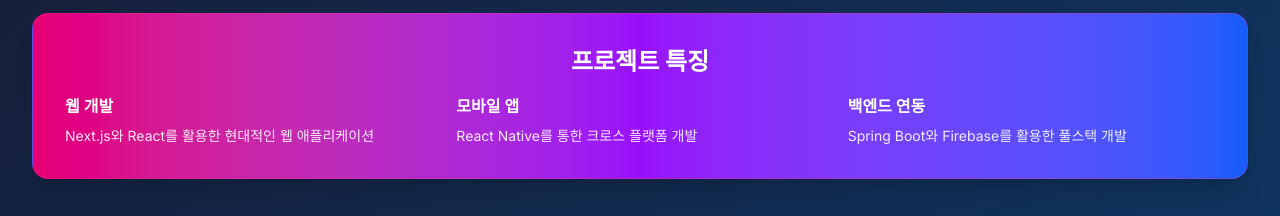
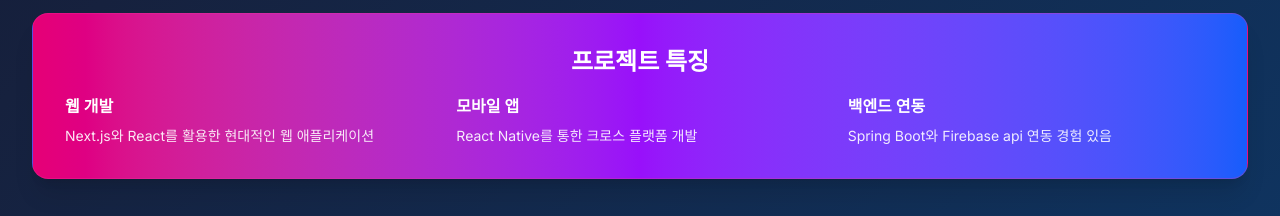
Before and after one commit to Dongyeon0123/DongYPortfolio, a Next.js app: page / in a window 1280 px wide. Shown: the part 5420-5636 px from the top of the page. Built offline with nearby package versions, Linux system fonts and the light colour scheme.

Commit message:
기술스택 텍스트 수정

```diff
--- a/src/components/Projects.tsx
+++ b/src/components/Projects.tsx
@@ -244,7 +244,7 @@
               >
                 <h4 className="font-semibold mb-2">백엔드 연동</h4>
                 <p className="text-sm opacity-90">
-                  Spring Boot와 Firebase를 활용한 풀스택 개발
+                  Spring Boot와 Firebase api 연동 경험 있음
                 </p>
               </motion.div>
             </div>
```
